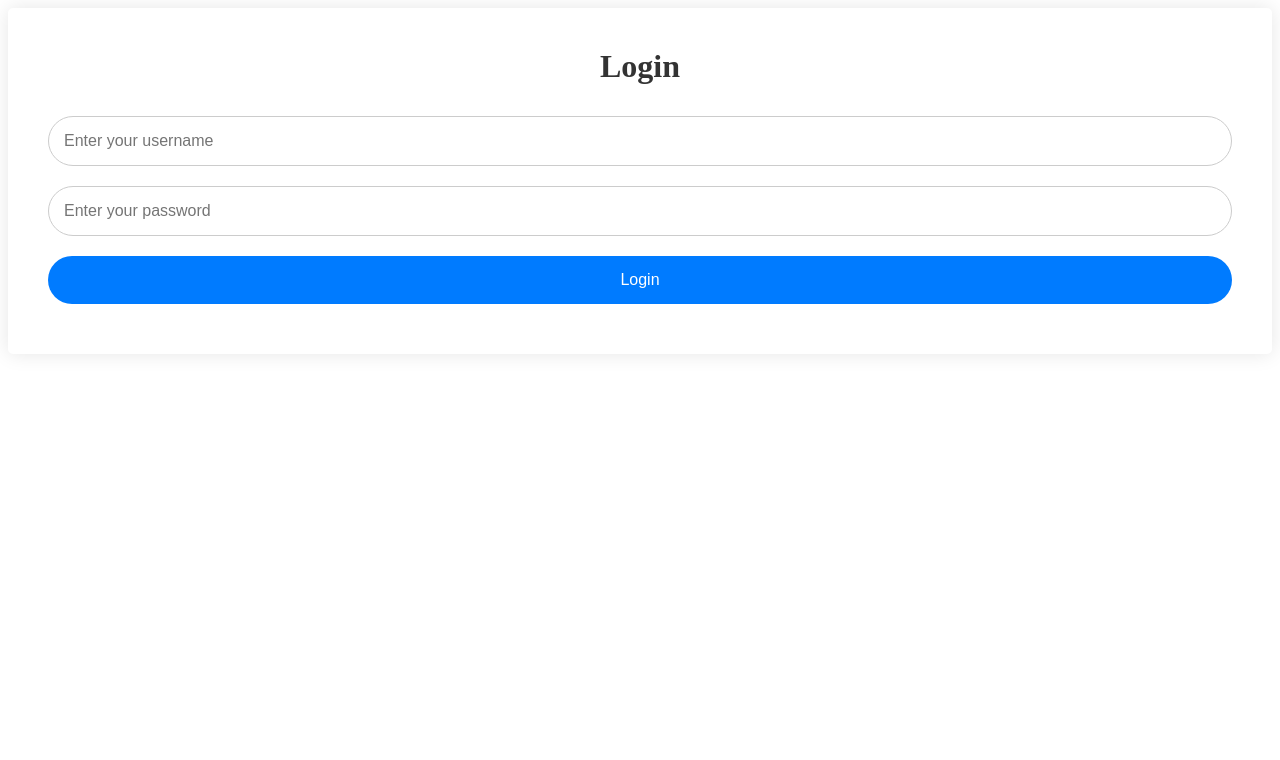
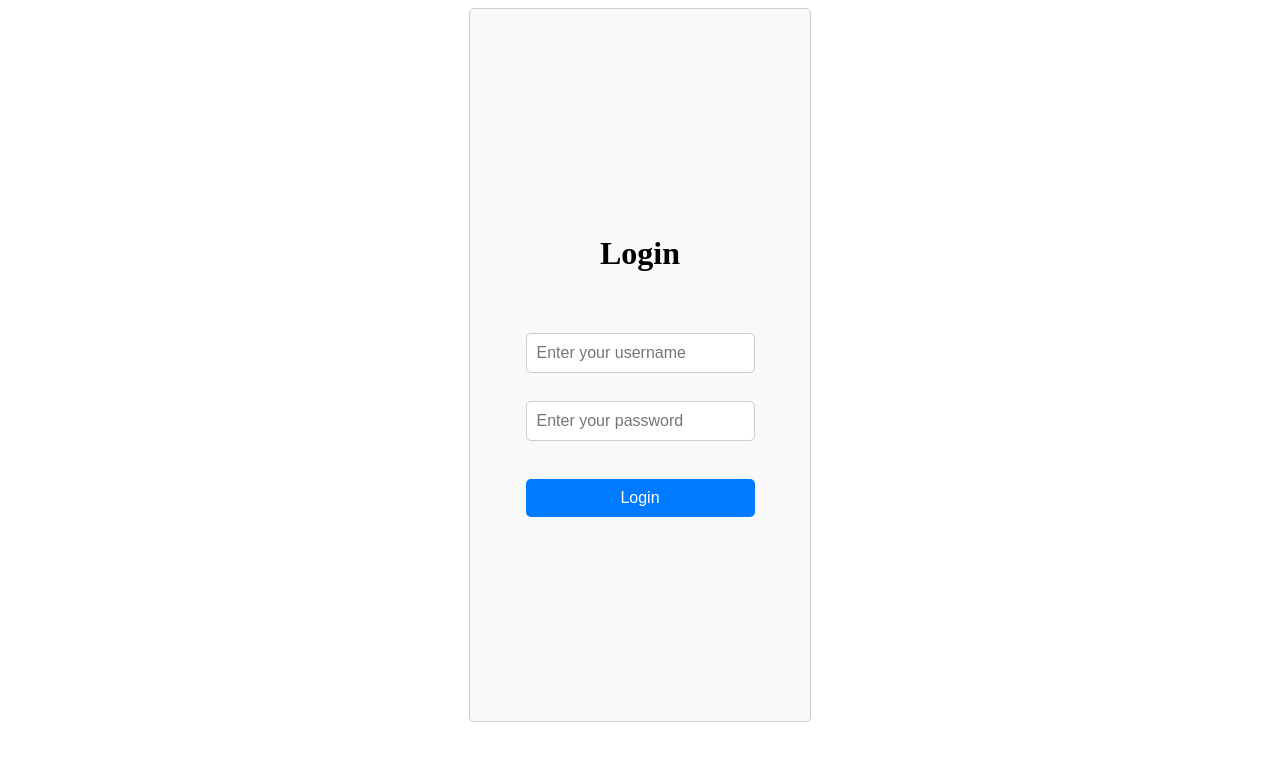
Before and after one commit to SheviEngelsberg/AngularJobsProject, an Angular app in the folder AngularClientSideJobsProject/: page /login in a window 1280 px wide. Shown: the top 760 px of the page. Built offline with nearby package versions, Linux system fonts and the light colour scheme.

Commit message:
Login design

```diff
--- a/AngularClientSideJobsProject/src/app/components/login/login.component.html
+++ b/AngularClientSideJobsProject/src/app/components/login/login.component.html
@@ -1,5 +1,7 @@
+<body>
     <div class="login-container">
         <h1>Login</h1>
+        <h1></h1>
         <form #loginForm="ngForm" (ngSubmit)="userExist()">
             <input type="text" placeholder="Enter your username" name="username" [(ngModel)]="username" required><br>
             <input type="password" placeholder="Enter your password" name="password" [(ngModel)]="password" required pattern="^\S{8,}$"><br>
@@ -9,3 +11,4 @@
             <input type="submit" value="Login" [disabled]="!loginForm.valid">
         </form>
     </div>
+</body>
--- a/AngularClientSideJobsProject/src/app/components/login/login.component.scss
+++ b/AngularClientSideJobsProject/src/app/components/login/login.component.scss
@@ -1,49 +1,54 @@
-body {
-    font-family: Arial, sans-serif;
-    background-color: #f7f7f7;
-    margin: 0;
-    padding: 0;
-    display: flex;
-    justify-content: center;
-    align-items: center;
-    height: 100vh;
-}
 
 .login-container {
-    background-color: #fff;
-    padding: 40px;
+    width: 300px;
+    margin: auto;
+    padding: 20px;
+    border: 1px solid #ccc;
     border-radius: 5px;
-    box-shadow: 0 0 20px rgba(0, 0, 0, 0.1);
+    background-color: #f9f9f9;
+    height: 672px;
+    display: flex;
+    align-items: center;
+    justify-content: center;
+    flex-direction: column;
 }
 
 .login-container h1 {
-    margin-top: 0;
     text-align: center;
-    color: #333;
+    margin-bottom: 20px;
 }
 
 .login-container form {
-    text-align: center;
+    display: flex;
+    flex-direction: column;
 }
 
-.login-container input {
-    width: 100%;
-    padding: 15px;
-    margin: 10px 0;
+.login-container input[type="text"],
+.login-container input[type="password"] {
+    padding: 10px;
+    margin-bottom: 10px;
     border: 1px solid #ccc;
-    border-radius: 25px;
-    box-sizing: border-box;
+    border-radius: 5px;
     font-size: 16px;
 }
 
 .login-container input[type="submit"] {
+    padding: 10px 20px;
+    margin-top: 10px;
+    border: none;
+    border-radius: 5px;
     background-color: #007bff;
     color: #fff;
+    font-size: 16px;
     cursor: pointer;
-    border: none;
-    transition: background-color 0.3s ease;
 }
 
 .login-container input[type="submit"]:hover {
     background-color: #0056b3;
 }
+
+.error-message {
+    color: red;
+    margin-top: 5px;
+    font-size: 14px;
+}
--- a/AngularClientSideJobsProject/src/app/components/main-component/main-component.component.html
+++ b/AngularClientSideJobsProject/src/app/components/main-component/main-component.component.html
@@ -10,7 +10,7 @@
           <h2>count of CV you send: {{numOfCV}}</h2>
       </li>
       <li>
-          <a [routerLink]="'/login'"><img src="../../../assets/אימוגי.jpg" alt=""></a>
+          <div id="loginImg"><a [routerLink]="'/login'"><img src="../../../assets/אימוגי.jpg" alt=""></a></div>
       </li>
   </ul>
 </header>
--- a/AngularClientSideJobsProject/src/app/components/main-component/main-component.component.scss
+++ b/AngularClientSideJobsProject/src/app/components/main-component/main-component.component.scss
@@ -11,8 +11,20 @@ header {
   /* Text color of the header */
   padding: 10px 20px;
   /* Padding inside the header */
+  display: flex;
+  align-items: center;
+  justify-content: center;
+
 }
-
+#loginImg{
+  background-color: #fff;
+  width: 60px;
+  height: 60px;
+  display: flex;
+  align-items: center;
+  justify-content: end;
+  border-radius: 50%;
+}
 header ul {
   display: flex;
   /* Use flexbox */
@@ -26,6 +38,8 @@ header ul {
   /* Removes default margin */
   padding: 0;
   /* Removes default padding */
+  width: 60%;
+
 }
 
 header a {
```
Lines whose indentation alone changed are shown as unchanged.
